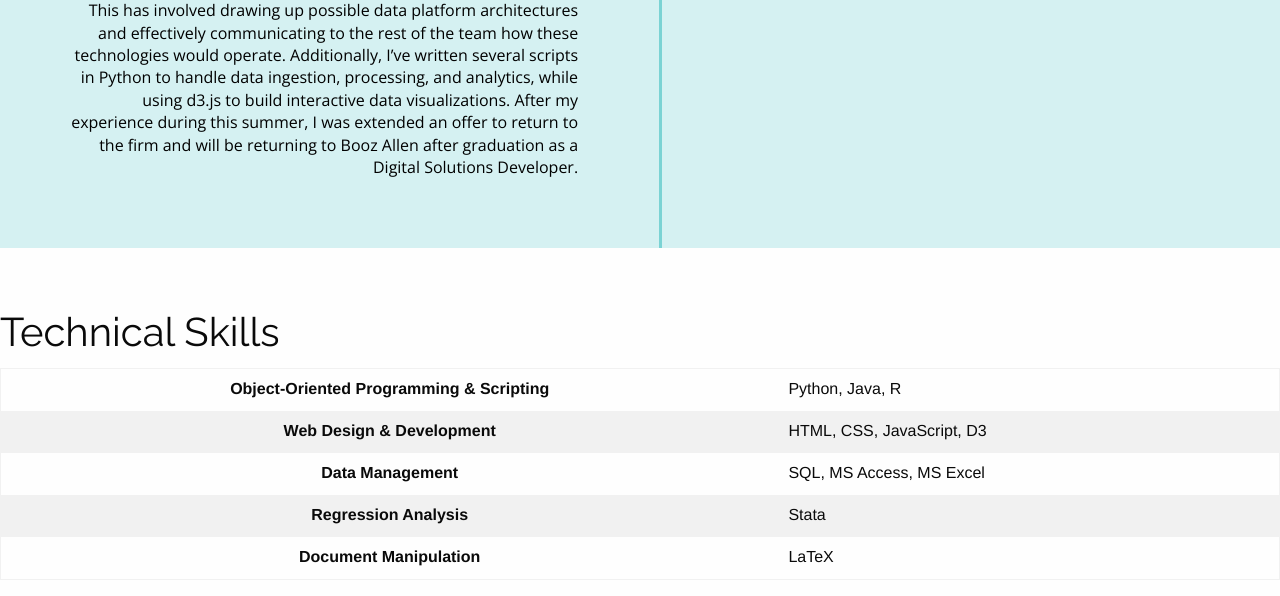
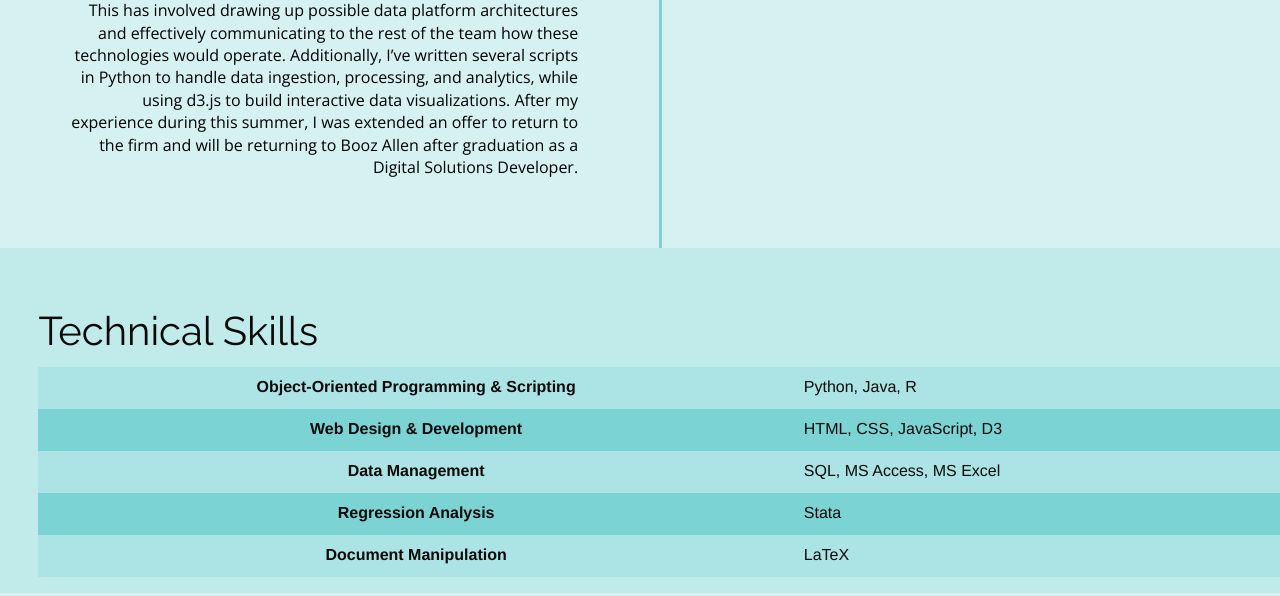
Before and after one commit to walshk/walshk.github.io, a PHP site: page / in a window 1280 px wide. Shown: the part 2460-3056 px from the top of the page. Run offline with PHP 8.4, Linux system fonts and the light colour scheme; some libraries are stand-ins or nearby versions.

Commit message:
added styles for technical skills table

```diff
--- a/css/styles.css
+++ b/css/styles.css
@@ -245,6 +245,28 @@ p {
   padding-left: 3%;
 }
 
+.container3 {
+  background-color: #c1eaeb;
+  padding-left: 3%;
+}
+
+body {
+  background-color: #c1eaeb;
+}
+
+
 .kevpic {
   border-radius: 65%;
 }
+
+table tbody {
+  border: none;
+}
+
+tr:nth-child(odd) {
+  background-color: #ace3e4; !important
+}
+
+table tbody tr:nth-child(even) {
+  background-color: #7bd3d4; !important
+}
```
